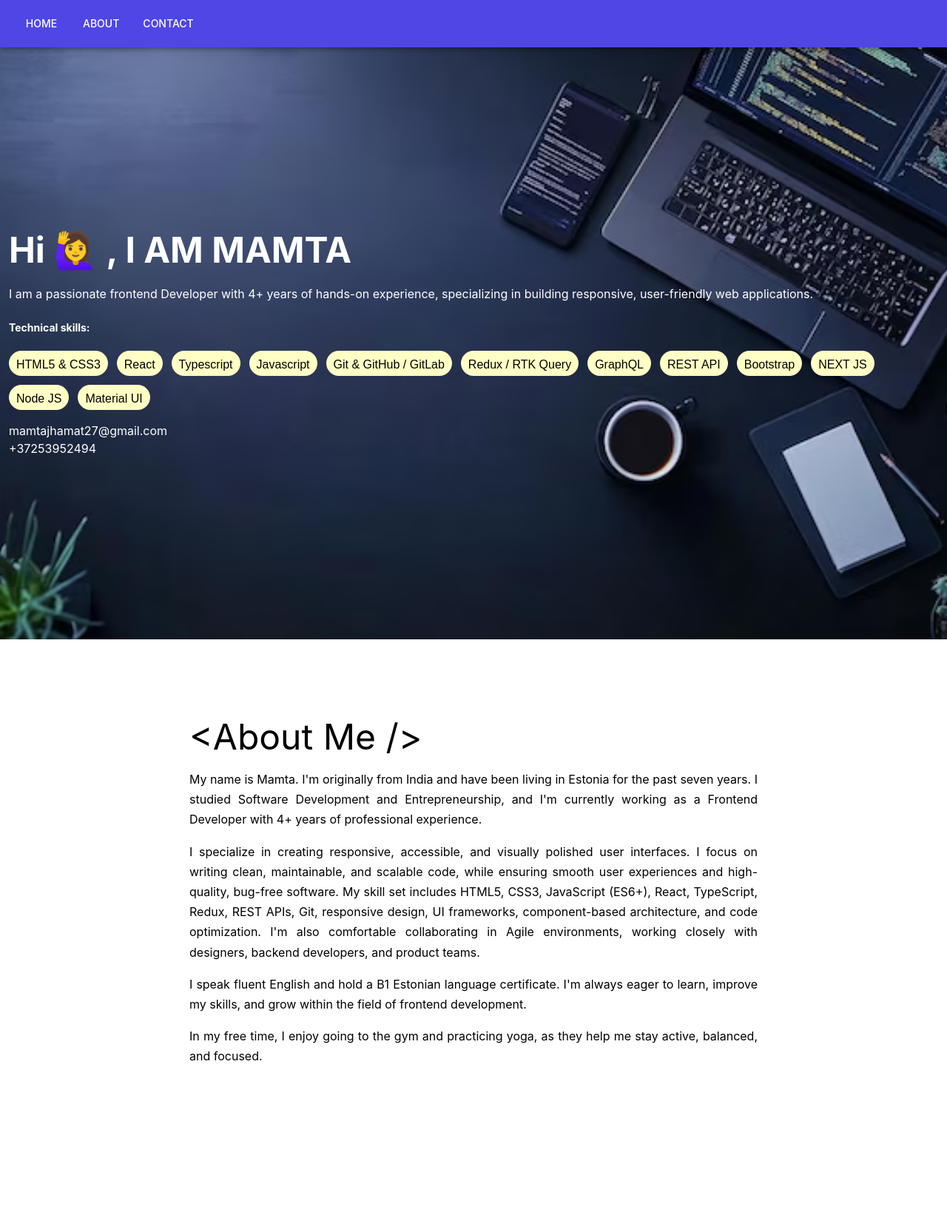
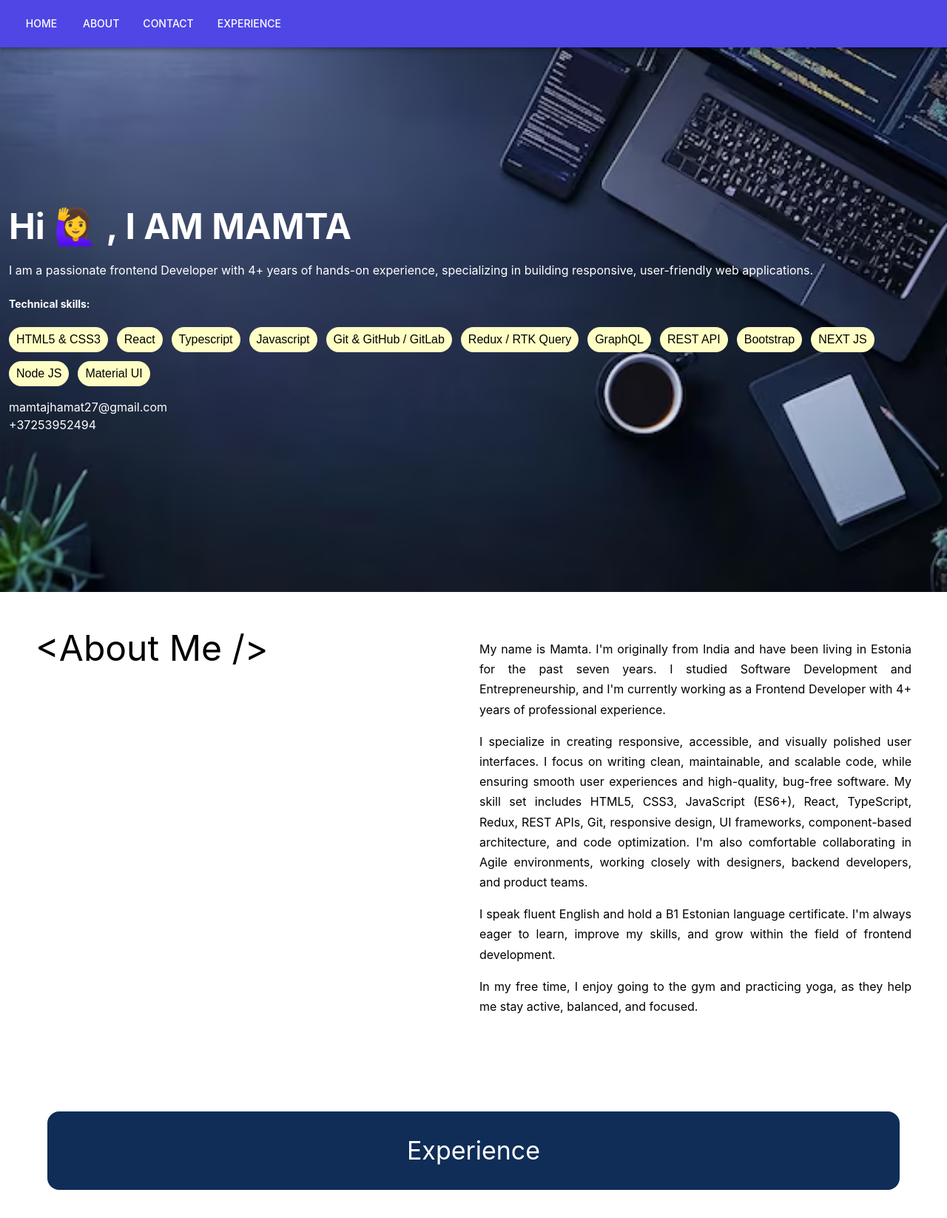
Before and after one commit to MamtaJhamat786/mamta-portfolio, a Next.js app: page / in a window 1280 px wide. Shown: the top 1646 px of the page at 74% size. Before the commit the page ends 1521 px from the top, so only its background shows below. Built offline with nearby package versions, Linux system fonts and the light colour scheme; some icons are missing.

Commit message:
experience and icons added for reaching out

```diff
--- a/package.json
+++ b/package.json
@@ -12,6 +12,7 @@
   "dependencies": {
     "@emotion/react": "^11.14.0",
     "@emotion/styled": "^11.14.1",
+    "@mui/icons-material": "^7.3.5",
     "@mui/material": "^7.3.4",
     "next": "16.0.1",
     "react": "19.2.0",
--- a/src/app/components/AboutSection.tsx
+++ b/src/app/components/AboutSection.tsx
@@ -5,15 +5,21 @@ export function AboutSection() {
   return (
     <Box
       sx={{
-        margin: 'auto',
-        width: '60%',
-        marginTop: '2.5rem',
-        lineHeight: '1.875rem',
+        display: 'flex',
+        flexDirection: {xs: 'column', md: 'row'},
+        gap: '1rem',
+        width: '100%',
+        flex: 1,
+        padding: '3rem',
       }}
     >
-      <Typography variant='h3' color="common.black">
+      <Box sx={{ flex: 1, minWidth: 0 }}>
+        <Typography variant="h3" color="common.black">
           {ABOUT_TEXTS.aboutTitle}
         </Typography>
+      </Box>
+
+      <Box sx={{ flex: 1, minWidth: 0 }}>
         {ABOUT_TEXTS.profileIntro.split('\n\n').map((paragraph, index) => (
           <Typography
             color="common.black"
@@ -27,5 +33,6 @@ export function AboutSection() {
           </Typography>
         ))}
       </Box>
+    </Box>
   );
 }
--- /dev/null
+++ b/src/app/components/ExperienceSection.tsx
@@ -0,0 +1,23 @@
+import { Box, Typography } from '@mui/material';
+
+export function ExperienceSection() {
+  return (
+    <Box sx={{ width: '100%', display: 'flex', flexDirection: 'column' }}>
+      <Box
+        sx={{
+          margin: '4rem',
+          padding: '2rem',
+          display: 'flex',
+          alignItems: 'center',
+          justifyContent: 'center',
+          borderRadius: '16px',
+          backgroundColor: 'primary.dark'
+        }}
+      >
+        <Typography color="common.white" variant="h4">
+          Experience
+        </Typography>
+      </Box>
+    </Box>
+  );
+}
--- a/src/app/components/HomeSection.tsx
+++ b/src/app/components/HomeSection.tsx
@@ -14,6 +14,7 @@ export default function HomeSection() {
         height: '100vh',
         width: '100%',
         alignItems: 'center',
+        paddingTop: { xs: '3.5rem', md: '4rem' },
         backgroundImage: `url(${background.src})`,
         backgroundSize: 'cover',
         backgroundPosition: 'center',
@@ -54,7 +55,7 @@ export default function HomeSection() {
                 borderRadius: '1.25rem',
                 padding: '0.625rem',
                 display: 'flex',
-                alignItens: 'center',
+                alignItems: 'center',
                 whiteSpace: 'noWrap',
               }}
               key={skill}
--- a/src/app/components/NavBar.tsx
+++ b/src/app/components/NavBar.tsx
@@ -1,11 +1,15 @@
 'use client';
 
-import { AppBar, Toolbar, Button } from '@mui/material';
+import { AppBar, Toolbar, Button, Box, IconButton } from '@mui/material';
+import FacebookIcon from '@mui/icons-material/Facebook';
+import LinkedInIcon from '@mui/icons-material/LinkedIn';
+import GitHubIcon from '@mui/icons-material/GitHub';
 
 const sections = [
   { id: 'home', label: 'Home' },
   { id: 'about', label: 'About' },
   { id: 'contact', label: 'Contact' },
+  { id: 'experience', label: 'Experience' },
 ];
 
 export default function NavBar() {
@@ -17,7 +21,16 @@ export default function NavBar() {
   };
 
   return (
-    <AppBar position="fixed" color="primary" sx={{ zIndex: 999 }}>
+    <AppBar
+      position="fixed"
+      color="primary"
+      sx={{
+        zIndex: 999,
+        display: 'flex',
+        flexDirection: 'row',
+        justifyContent: 'space-between',
+      }}
+    >
       <Toolbar sx={{ display: 'flex', gap: 2 }}>
         {sections.map((sec) => (
           <Button
@@ -29,6 +42,37 @@ export default function NavBar() {
           </Button>
         ))}
       </Toolbar>
+      <Box display="flex" justifyContent="center" alignItems="center">
+        <IconButton
+          sx={{ color: 'common.white' }}
+          component="a"
+          href="https://www.facebook.com/kaur.mamta.96"
+          target="_blank"
+          rel="noopener noreferrer"
+        >
+          <FacebookIcon fontSize="large" />
+        </IconButton>
+
+        <IconButton
+          component="a"
+          sx={{ color: 'common.white' }}
+          href="https://www.linkedin.com/in/mamta-%E2%80%94-16a510170/"
+          target="_blank"
+          rel="noopener noreferrer"
+        >
+          <LinkedInIcon fontSize="large" />
+        </IconButton>
+
+        <IconButton
+          component="a"
+          sx={{ color: 'common.white' }}
+          href="https://github.com/MamtaJhamat786"
+          target="_blank"
+          rel="noopener noreferrer"
+        >
+          <GitHubIcon fontSize="large" />
+        </IconButton>
+      </Box>
     </AppBar>
   );
 }
--- a/src/app/components/Section.tsx
+++ b/src/app/components/Section.tsx
@@ -13,7 +13,6 @@ export default function Section({ id, children }: SectionProps) {
     <Box
       id={id}
       sx={{
-        paddingTop: { xs: '3.5rem', md: '4rem' },
         backgroundColor: 'color.white',
         display: 'flex',
         alignItems: 'center',
--- a/src/app/page.tsx
+++ b/src/app/page.tsx
@@ -5,6 +5,7 @@ import Section from './components/Section';
 import HomeSection from '@/app/components/HomeSection';
 import ClientOnly from './components/ClientOnly';
 import { AboutSection } from '@/app/components/AboutSection';
+import { ExperienceSection } from '@/app/components/ExperienceSection';
 
 export default function Page() {
   return (
@@ -16,6 +17,9 @@ export default function Page() {
       <Section id="about" >
         <AboutSection />
       </Section>
+      <Section id="experience" >
+        <ExperienceSection />
+      </Section>
       <Section id="contact" />
     </ClientOnly>
   );
--- a/src/app/theme.ts
+++ b/src/app/theme.ts
@@ -8,6 +8,7 @@ const theme = createTheme({
     },
     primary: {
       main: '#4f46e5',
+      dark: '#0f2d57',
     },
     secondary: {
       main: '#ec4899',
```
Also changed, not shown: 1 other file (tests, documents, lock files or other folders). Lines whose indentation alone changed are shown as unchanged.
